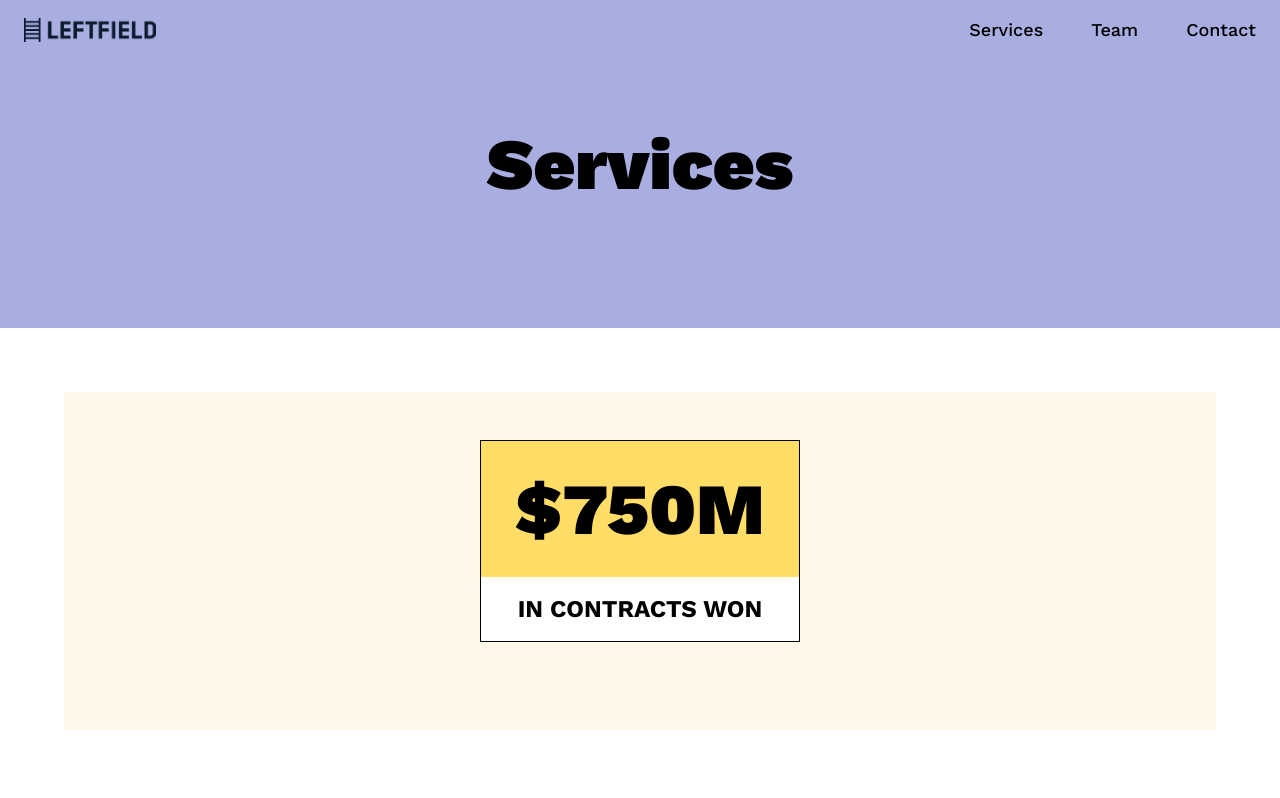
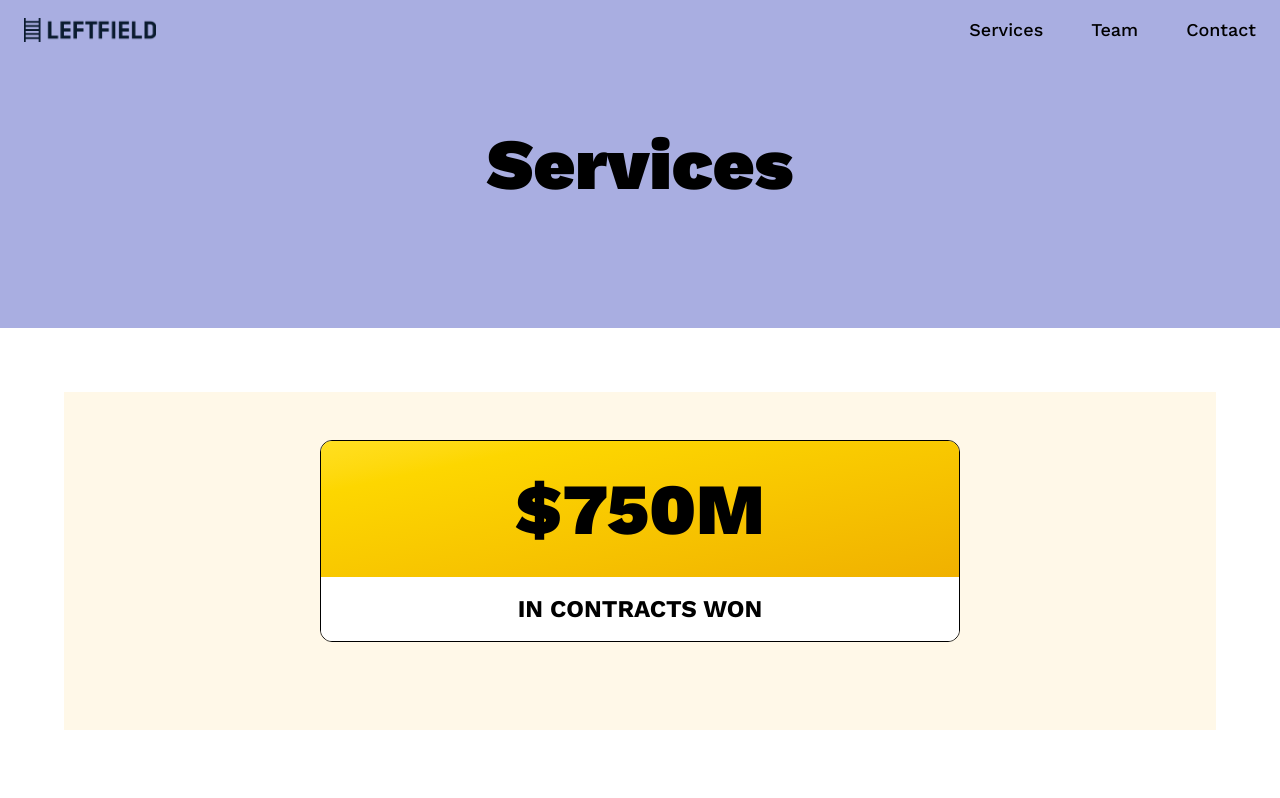
Before and after one commit to aaryaman-alo/leftfield, a Next.js app: page /services in a window 1280 px wide. Shown: the top 798 px of the page. Built offline with nearby package versions, Linux system fonts and the light colour scheme.

Commit message:
changed inside graphic to match

```diff
--- a/components/BusinessDevelopment.tsx
+++ b/components/BusinessDevelopment.tsx
@@ -6,9 +6,9 @@ const BusinessDevelopment = () => {
     <div className="py-16 px-6">
       <div className="container mx-auto max-w-6xl">
         <div className="bg-[#FFF8E8] p-12 mb-16">
-          <div className="max-w-xs mx-auto mb-10">
-            <div className="border border-black">
-              <div className="bg-[#FFDD66] p-8 flex justify-center items-center">
+          <div className="max-w-[640px] mx-auto mb-10">
+            <div className="border border-black rounded-xl overflow-hidden">
+              <div className="bg-gradient-to-br from-yellow-300 to-yellow-500 p-8 flex justify-center items-center">
                 <span className="text-7xl font-black">$750M</span>
               </div>
               <div className="bg-white p-4 flex justify-center items-center">
```
